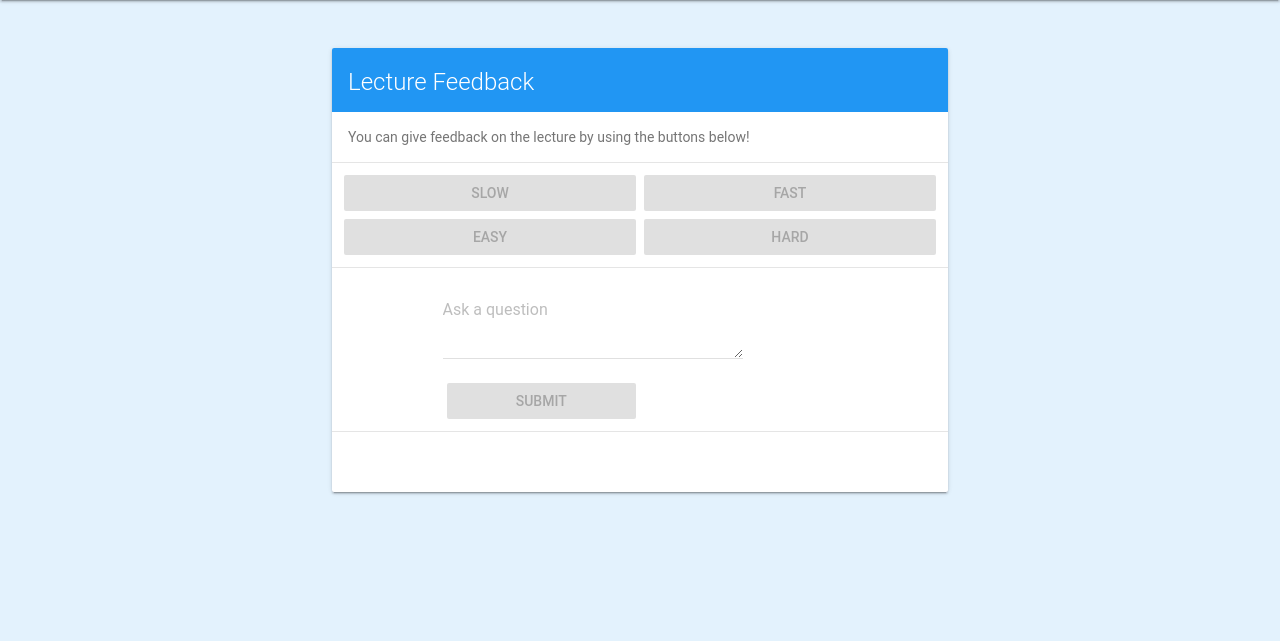
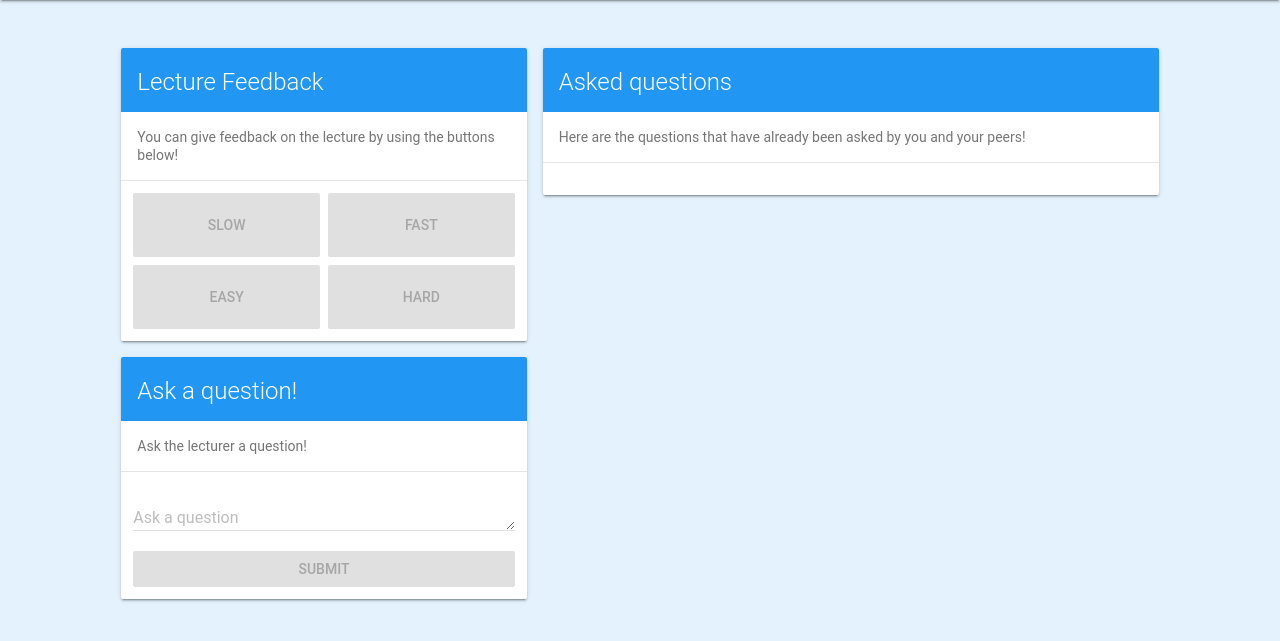
Before and after one commit to eirism/PU-66, a Flask app: page /student/1 in a window 1280 px wide. Shown: the part 64-705 px from the top of the page. Run offline with Flask 2, Linux system fonts and the light colour scheme; data comes from the database, SQL or seed files in the repository; data that the repository does not hold is empty.

Commit message:
Split page content into several cards, minor styling changes and fixes

```diff
--- a/iris/static/css/student_session.css
+++ b/iris/static/css/student_session.css
@@ -7,4 +7,36 @@
 .feedback button {
     margin: 4px;
     width: calc(50% - 8px);
+    height: 64px;
 }
+
+.question-ask {
+    margin: 4px;
+}
+
+.question-ask .mdl-textfield {
+    width: 100%;
+}
+
+.question-ask textarea {
+    max-height: 285px;
+}
+
+.question-ask button {
+    width: 100%;
+}
+
+.questions-log {
+    border-top: 1px solid rgba(0,0,0,.1);
+    padding: 8px;
+    overflow-y: auto;
+    max-height: 673px;
+}
+
+.questions-log ul {
+    margin: 0;
+}
+
+.questions-log .mdl-list__item {
+    padding: 8px;
+}
--- a/iris/static/js/student_session.js
+++ b/iris/static/js/student_session.js
@@ -138,7 +138,7 @@ socket.on('student_recv', function (msg) {
   let receivedStatus = msg.hasOwnProperty('active')
   console.log(receivedStatus)
   if (!receivedStatus) {
-    $('#questions').prepend('<li class="mdl-list__item-text-body"><span class="mdl-list__item-primary-content"><i class="material-icons mdl-list__item-icon">person</i>' + msg['question'] + '</span></li>')
+    $('#questions').prepend('<li class="mdl-list__item"><span class="mdl-list__item-primary-content"><i class="material-icons mdl-list__item-icon">person</i>' + msg['question'] + '</span></li>')
   }
   if (msg.hasOwnProperty('command')) {
     if (msg['command'] === 'deleteQuestions') {
--- a/iris/templates/student_session.html
+++ b/iris/templates/student_session.html
@@ -2,9 +2,9 @@
 {% block title %}IRIS - student{% endblock title %}
 
 {% block content %}
-    <div class="mdl-cell mdl-cell--6-col mdl-cell--6-col-tablet mdl-cell--4-col-phone mdl-cell--3-offset mdl-cell--2-offset-tablet">
+    <div class="mdl-cell mdl-cell--4-col mdl-cell--2-col-tablet mdl-cell--4-col-phone mdl-cell--1-offset mdl-cell--1-offset-tablet">
         <div class="mdl-card mdl-shadow--2dp">
-            <div class="mdl-card__title mdl-card--expand">
+            <div class="mdl-card__title">
                 <h2 class="mdl-card__title-text">Lecture Feedback</h2>
             </div>
             <div class="mdl-card__supporting-text">
@@ -13,13 +13,21 @@
             <div class="mdl-card__actions mdl-card--border feedback">
                 {% for action in actions %}
                     <button id="{{ action[0] }}"
-                            class="action_button mdl-button mdl-js-button mdl-button--raised mdl-js-ripple-effect">{{ action[1] }}</button>
+                            class="action_button mdl-button mdl-js-button mdl-button--raised mdl-js-ripple-effect mdl-button--accent">{{ action[1] }}</button>
                 {% endfor %}
             </div>
-            <div class="mdl-card__actions mdl-card--border feedback">
-                <form action="">
+        </div>
+        <div class="mdl-card mdl-shadow--2dp">
+            <div class="mdl-card__title">
+                <h2 class="mdl-card__title-text">Ask a question!</h2>
+            </div>
+            <div class="mdl-card__supporting-text">
+                Ask the lecturer a question!
+            </div>
+            <div class="mdl-card__actions mdl-card--border">
+                <form action="" class="question-ask">
                     <div class="mdl-textfield mdl-js-textfield">
-                        <textarea class="mdl-textfield__input" type="text" rows="3" id="questionInput"></textarea>
+                        <textarea class="mdl-textfield__input" type="text" rows="1" id="questionInput"></textarea>
                         <label class="mdl-textfield__label" for="questionInput">Ask a question</label>
                     </div>
                     <button class="mdl-button mdl-js-button mdl-button--raised mdl-js-ripple-effect mdl-button--accent"
@@ -27,19 +35,27 @@
                     </button>
                 </form>
             </div>
-            <div class="mdl-card__actions mdl-card--border feedback">
-                <div style="height:auto; overflow:auto;">
-                    <ul class="question-list-item mdl-list" id="questions">
-                        {% for q in questions %}
-                            <li class="mdl-list__item-text-body">
+        </div>
+    </div>
+    <div class="mdl-cell mdl-cell--6-col mdl-cell--4-col-tablet mdl-cell--4-col-phone">
+        <div class="mdl-card mdl-shadow--2dp">
+            <div class="mdl-card__title">
+                <h2 class="mdl-card__title-text">Asked questions</h2>
+            </div>
+            <div class="mdl-card__supporting-text">
+                Here are the questions that have already been asked by you and your peers!
+            </div>
+            <div class="questions-log">
+                <ul class="mdl-list" id="questions">
+                    {% for q in questions %}
+                        <li class="mdl-list__item">
                                 <span class="mdl-list__item-primary-content">
                                     <i class="material-icons mdl-list__item-icon">person</i>
                                     {{ q.question }}
                                 </span>
-                            </li>
-                        {% endfor %}
-                    </ul>
-                </div>
+                        </li>
+                    {% endfor %}
+                </ul>
             </div>
         </div>
     </div>
```
